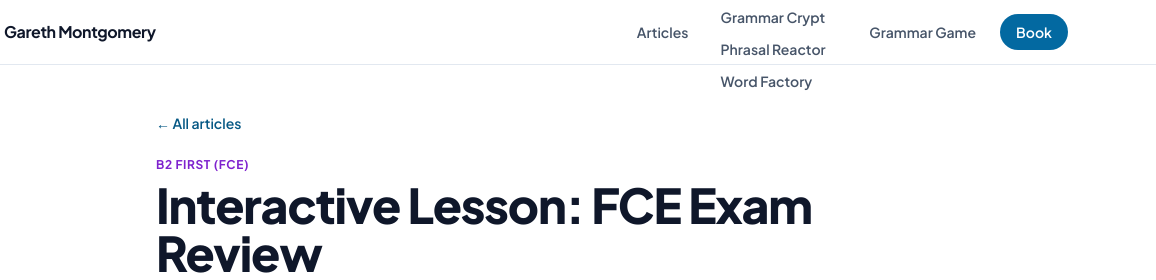
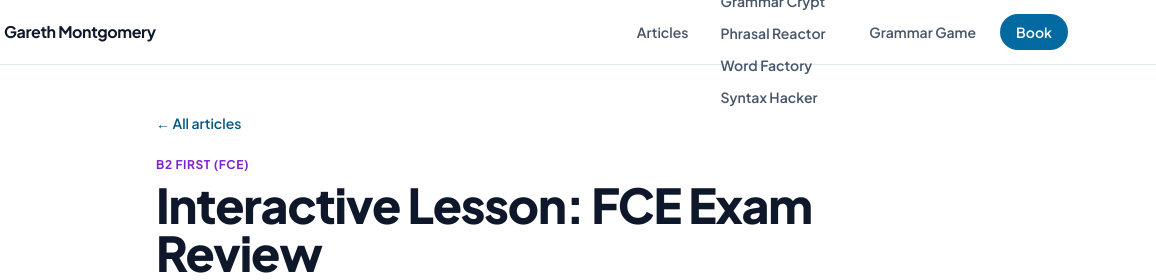
Before and after one commit to unclegareth-create/ENGLISH-TUTOR, a plain HTML site: page fce-interactive-lesson.html in a window 1280 px wide. Shown: the top 280 px of the page, 124-1280 px from the left. Drawn offline with nearby package versions, Linux system fonts and the light colour scheme.

Commit message:
Add Syntax Hacker game

```diff
--- a/fce-interactive-lesson.html
+++ b/fce-interactive-lesson.html
@@ -50,6 +50,7 @@
             <a href="grammar-crypt.html" class="hover:text-brand-600">Grammar Crypt</a>
             <a href="reactor.html" class="hover:text-brand-600">Phrasal Reactor</a>
             <a href="factory.html" class="hover:text-brand-600">Word Factory</a>
+            <a href="hacker.html" class="hover:text-brand-600">Syntax Hacker</a>
           </div>
         </div>
         <a href="grammar-crypt.html" class="hover:text-brand-600">Grammar Game</a>
```
